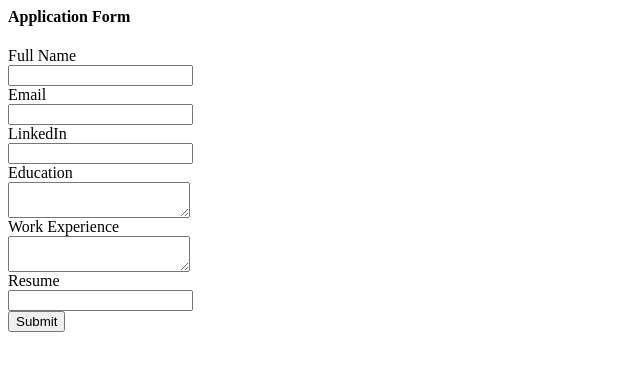
After one commit to mjavadev/Jovian-Careers-Website-v2, a Flask app: template templates/application_form.html in a window 1280 px wide. The commit adds this page. Shown: the top 371 px of the page, without its empty margins (0-640 px from the left). Run offline with Flask 3, Linux system fonts and the light colour scheme; the template is opened without the code that fills it, so the values that code supplies are empty.

Commit message:
store application in db

```diff
--- a/app.py
+++ b/app.py
@@ -1,7 +1,8 @@
-from flask import Flask, render_template, jsonify
+from flask import Flask, render_template, jsonify, request
+from sqlalchemy import join
+from database import load_job_from_db, load_jobs_from_db, add_application_to_db
 
 app = Flask(__name__)
-from database import load_job_from_db, load_jobs_from_db
 
 
 @app.route("/")
@@ -21,7 +22,17 @@ def show_job(id):
   job = load_job_from_db(id)
   if not job:
     return "Not Found, 404"
-  return render_template('jobpage.html',job=job)
+  return render_template('jobpage.html', job=job)
+
+
+@app.route("/job/<id>/apply", methods=['post'])
+def apply_to_job(id):
+  data = request.form
+  job = load_job_from_db(id)
+  add_application_to_db(id, data)
+  return render_template('application_submitted.html',
+                         application=data,
+                         job=job)
 
 
 if __name__ == "__main__":
--- /dev/null
+++ b/templates/application_form.html
@@ -0,0 +1,28 @@
+<h4>Application Form</h4>
+<form action="/job/{{job['ID']}}/apply" method="post">
+  <div class="mb-2">
+    <label for="name">Full Name</label><br>
+    <input type="text" name="name" id="name">
+  </div>
+  <div class="mb-2">
+    <label for="mail">Email</label><br>
+    <input type="email" name="mail" id="mail">
+  </div>
+  <div class="mb-2">
+    <label for="linkedin">LinkedIn</label><br>
+    <input type="text" name="linkedin" id="linkedin">
+  </div>
+  <div class="mb-2">
+    <label for="education">Education</label><br>
+    <textarea name="education" id="education"></textarea>
+  </div>
+  <div class="mb-2">
+    <label for="work_experience">Work Experience</label><br>
+    <textarea name="work_experience" id="work_experience"></textarea>
+  </div>
+  <div class="mb-3">
+    <label for="resume">Resume</label><br>
+    <input type="text" name="resume" id="resume">
+  </div>
+  <input type="submit">
+</form>
--- a/templates/jobpage.html
+++ b/templates/jobpage.html
@@ -27,6 +27,7 @@
     </ol>
     <h4>Salary</h4>
     <p>{{job.CURRENCY}}{{job.SALARY}}</p>
+    {% include 'application_form.html' %}
   </div>
     {% include 'footer.html' %}
 </body>
```
Also changed, not shown: database.py (+20 -2 lines), templates/application_submitted.html (added, +43 -0 lines).
